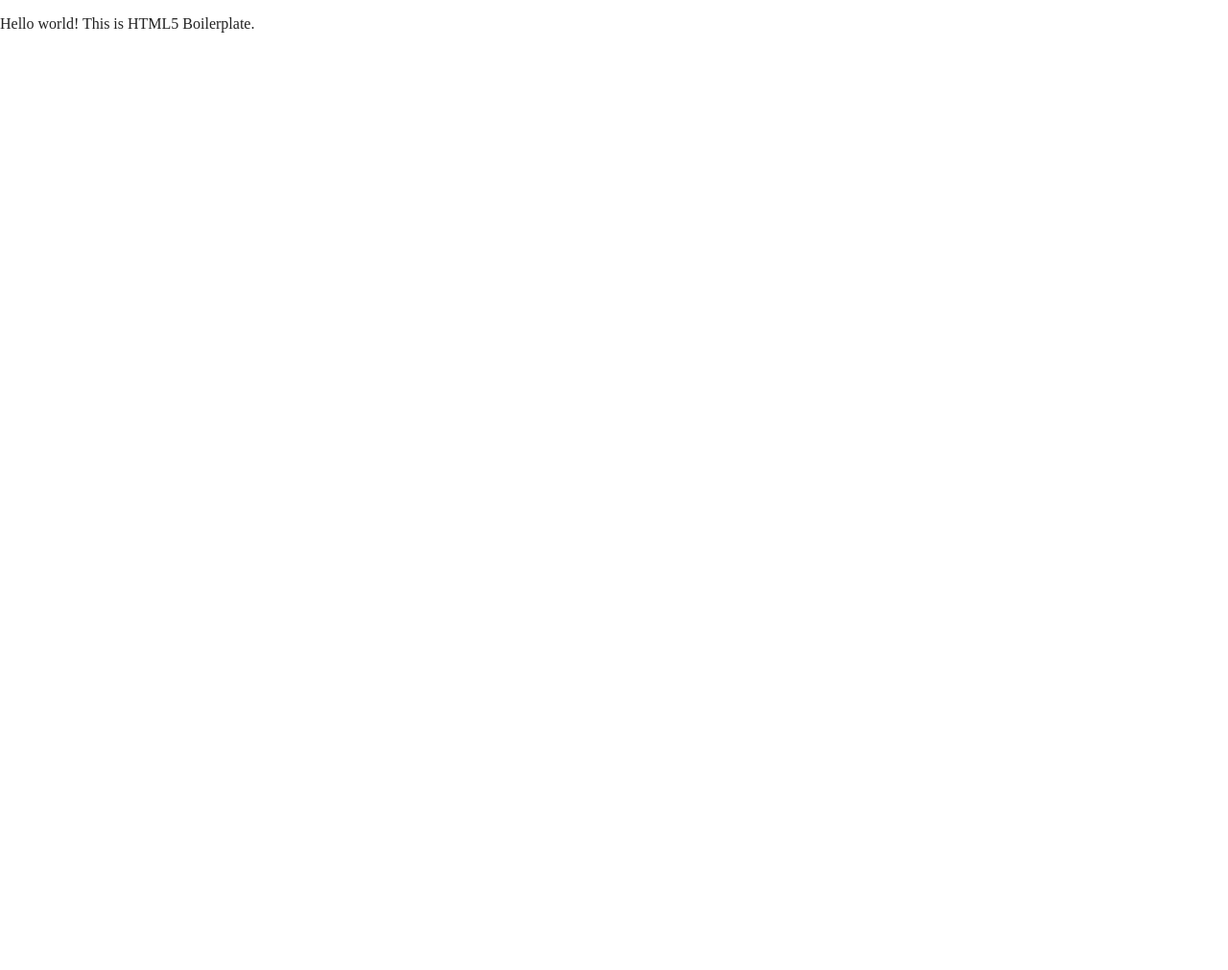
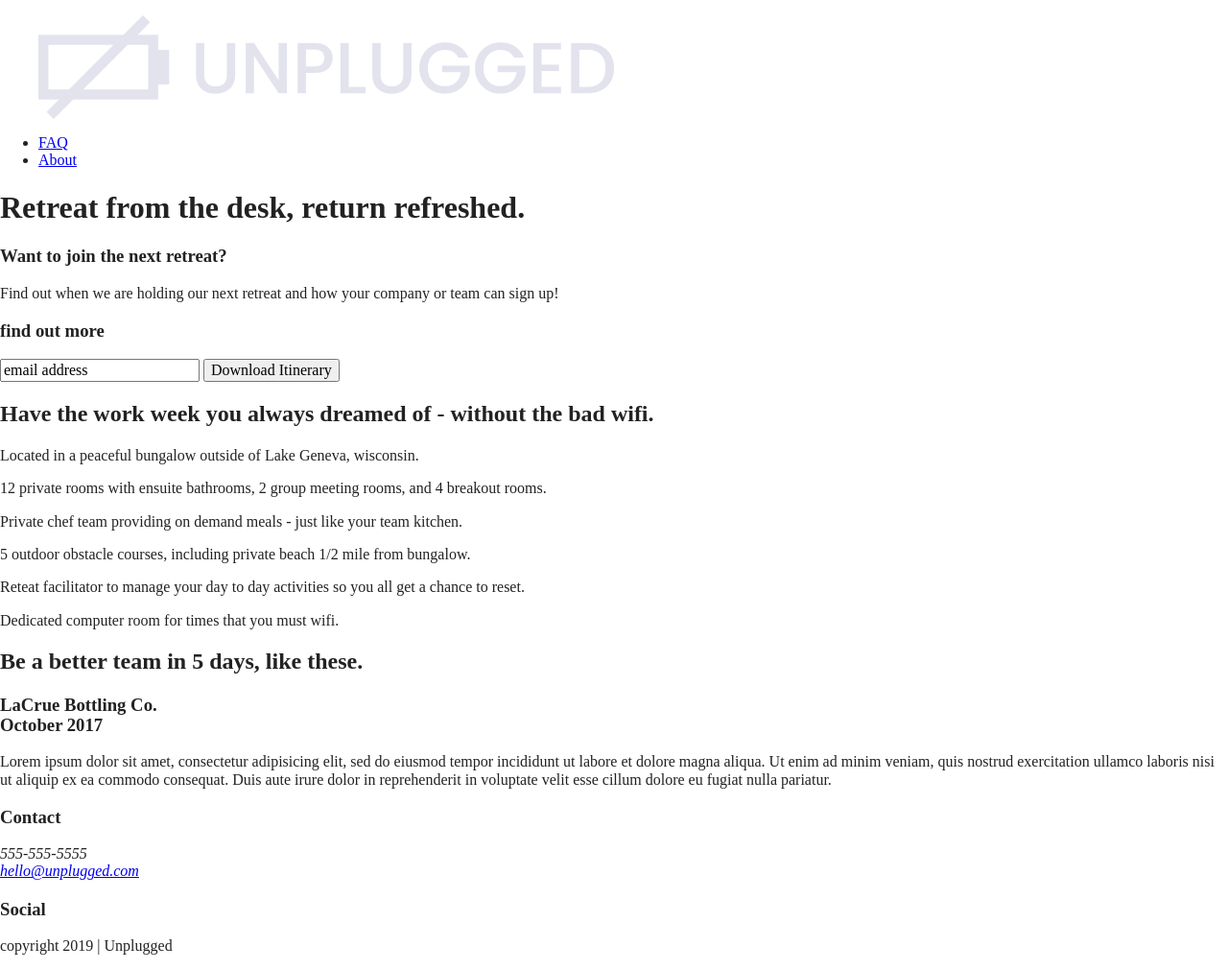
Before and after one commit to kpfulton1/unplugged-retreat, a website built with Parcel: page index.html in a window 1280 px wide. Shown: the whole page at 96% size. Before the commit the page ends 800 px from the top, so only its background shows below. Built offline with nearby package versions, Linux system fonts and the light colour scheme.

Commit message:
updating html code

```diff
--- a/index.html
+++ b/index.html
@@ -3,7 +3,7 @@
 
 <head>
   <meta charset="utf-8">
-  <title></title>
+  <title>Unplugged Retreat Home</title>
   <meta name="description" content="">
   <meta name="viewport" content="width=device-width, initial-scale=1">
 
@@ -23,9 +23,124 @@
 </head>
 
 <body>
+  <header>
+    <div class="content-wrapper">
 
-  <!-- Add your site or application content here -->
-  <p>Hello world! This is HTML5 Boilerplate.</p>
+      <figure>
+        <a href="#"><img src="img/unpluggedlogo.png" alt="unplugged logo"></a>
+      </figure>
+
+      <div class="header-divider">
+
+        <nav>
+          <ul>
+            <li><a href="faq/index.html" target="_blank">FAQ</a></li>
+            <li><a href="about/index.html" target="_blank">About</a></li>
+          </ul>
+        </nav>
+
+      </div>
+
+    </div>
+
+  </header>
+
+  <main>
+    <section class="hero-area">
+
+      <div class="content-wrapper">
+
+        <h1>Retreat from the desk, return refreshed.</h1>
+
+      </div>
+
+    </section>
+
+    <aside>
+
+      <div class="content-wrapper">
+
+        <div class="form-description">
+          <h3>Want to join the next retreat?</h3>
+          <p>Find out when we are holding our next retreat and how your company or team can sign up!</p>
+        </div>
+
+        <div class="form">
+          <h3>find out more</h3>
+          <input type="text" name="name" value="email address">
+          <input type="button" value="Download Itinerary">
+        </div>
+
+        <div class="amenities">
+          <h2>Have the work week you always dreamed of - without the bad wifi.</h2>
+
+          <p>Located in a peaceful bungalow outside of Lake Geneva, wisconsin.</p>
+
+          <p>12 private rooms with ensuite bathrooms, 2 group meeting rooms, and 4 breakout rooms.</p>
+
+          <p>Private chef team providing on demand meals - just like your team kitchen.</p>
+
+          <p>5 outdoor obstacle courses, including private beach 1/2 mile from bungalow.</p>
+
+          <p>Reteat facilitator to manage your day to day activities so you all get a chance to reset.</p>
+
+          <p>Dedicated computer room for times that you must wifi.</p>
+
+        </div>
+
+        <div class="previous-retreats">
+
+          <h2>Be a better team in 5 days, like these.</h2>
+
+          <h3>LaCrue Bottling Co.<br>October 2017</h3>
+
+          <p>Lorem ipsum dolor sit amet, consectetur adipisicing elit, sed do eiusmod tempor incididunt ut labore et dolore magna aliqua. Ut enim ad minim veniam, quis nostrud exercitation ullamco laboris nisi ut aliquip ex ea commodo consequat. Duis aute irure dolor in reprehenderit in voluptate velit esse cillum dolore eu fugiat nulla pariatur.</p>
+
+        </div>
+      </div>
+    </aside>
+
+  </main>
+
+  <footer>
+
+    <div class="content-wrapper">
+
+      <div class="footer-content">
+
+        <div class="contact">
+
+          <h3>Contact</h3>
+            <address>
+              555-555-5555<br>
+              <a href="mailto:hello@unplugged.com">hello@unplugged.com</a>
+            </address>
+
+        </div>
+
+      </div>
+
+      <div class="social">
+
+        <h3>Social</h3>
+          <div class="social-icons">
+            <p><a href="https://www.facebook.com" target="_blank"></a></p>
+            <p><a href="https://twitter.com" target="_blank"></a></p>
+            <p><a href="https://www.instagram.com" target="_blank"></a></p>
+          </div>
+
+      </div>
+
+    </div>
+
+    <div class="copyright">
+
+      <p>copyright 2019 | Unplugged</p>
+
+    </div>
+
+  </footer>
+
   <script src="js/vendor/modernizr-3.11.2.min.js"></script>
   <script src="js/plugins.js"></script>
   <script src="js/main.js"></script>
```
Also changed, not shown: about/index.html (+66 -3 lines), faq/index.html (+64 -3 lines), img/rawpixel-800820-unsplash1.jpg (renamed from assets/rawpixel-800820-unsplash1.jpg), img/unpluggedlogo.png (renamed from assets/unpluggedlogo.png), 4 other files.
